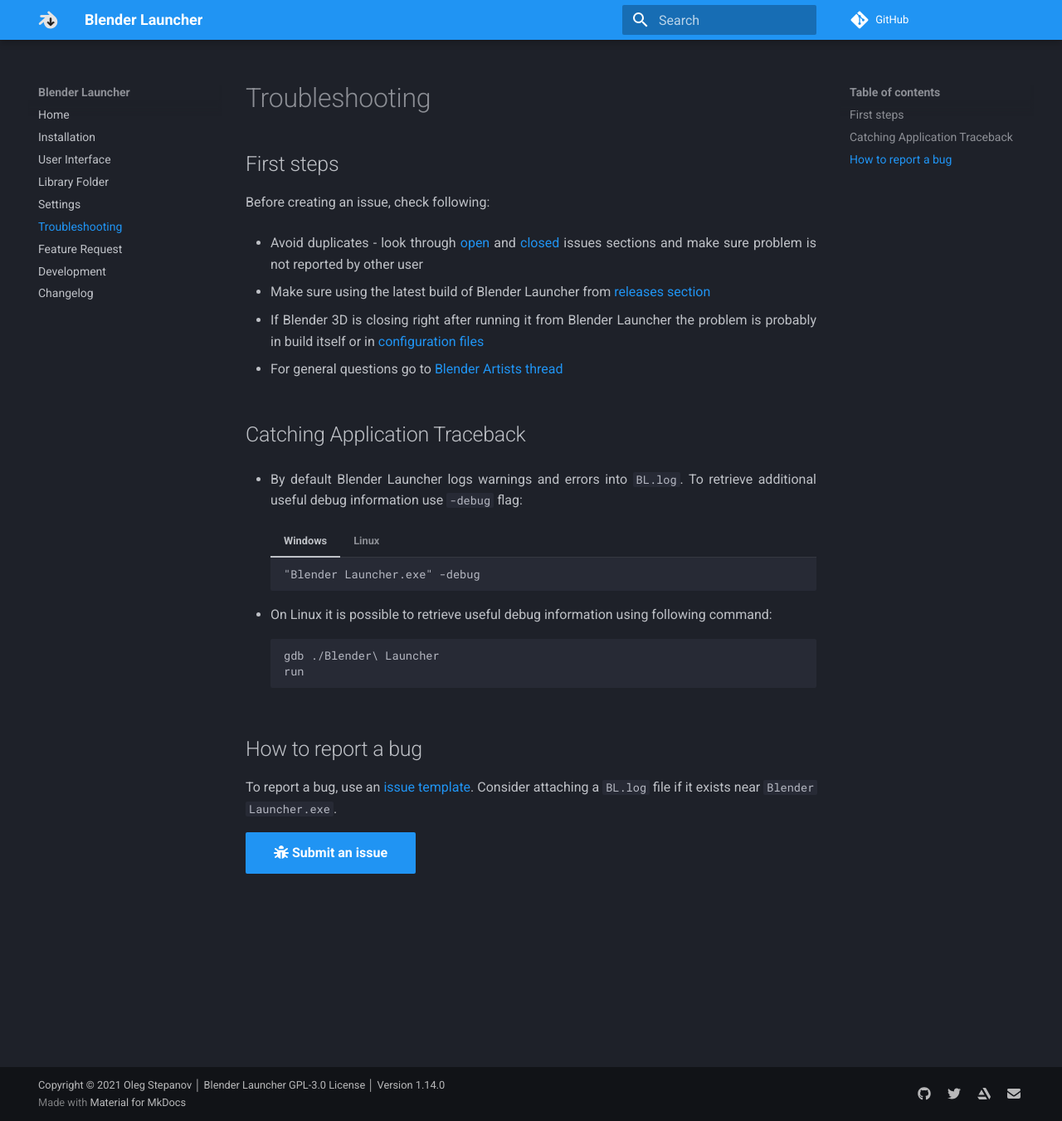
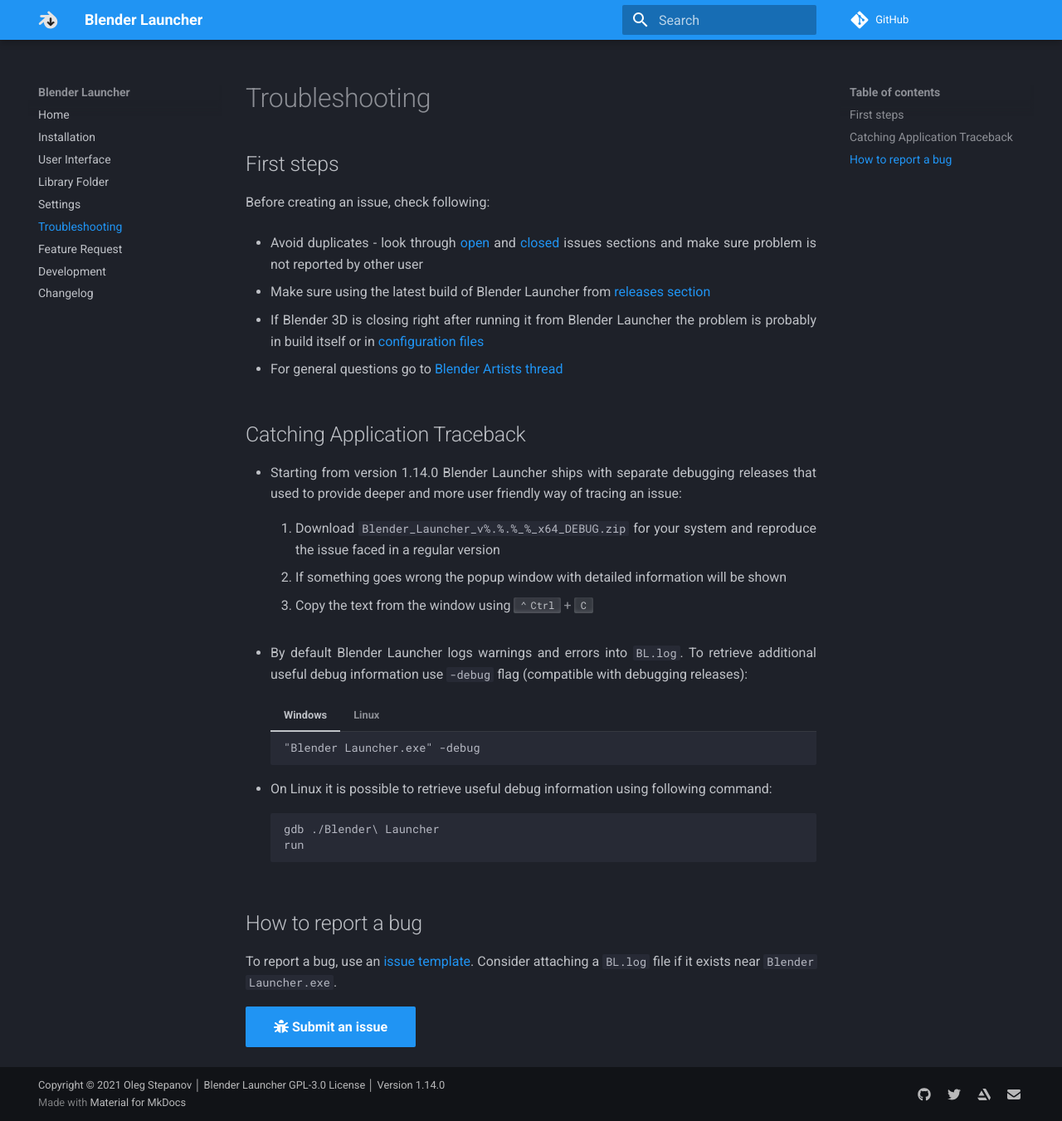
Before and after one commit to DotBow/Blender-Launcher, an MkDocs documentation site: the page built from docs/mkdocs/troubleshooting.md, in a window 1280 px wide and 1351 px high. Shown: the whole window at 83% size. Built offline with MkDocs 1.6.1 and Material for MkDocs 9.7.7, drawn with Linux system fonts in a browser that asks for light colours; comment, search, counter and statistics services are not loaded.

Commit message:
Update troubleshooting.md

```diff
--- a/docs/mkdocs/troubleshooting.md
+++ b/docs/mkdocs/troubleshooting.md
@@ -16,7 +16,13 @@
 
 ## Catching Application Traceback
 
-* By default Blender Launcher logs warnings and errors into `BL.log`. To retrieve additional useful debug information use `-debug` flag:
+* Starting from version 1.14.0 Blender Launcher ships with separate debugging releases that used to provide deeper and more user friendly way of tracing an issue:
+
+:   1. Download `Blender_Launcher_v%.%.%_%_x64_DEBUG.zip` for your system and reproduce the issue faced in a regular version
+    1. If something goes wrong the popup window with detailed information will be shown
+    1. Copy the text from the window using ++ctrl+c++
+
+* By default Blender Launcher logs warnings and errors into `BL.log`. To retrieve additional useful debug information use `-debug` flag (compatible with debugging releases):
 
     === "Windows"
 
```
